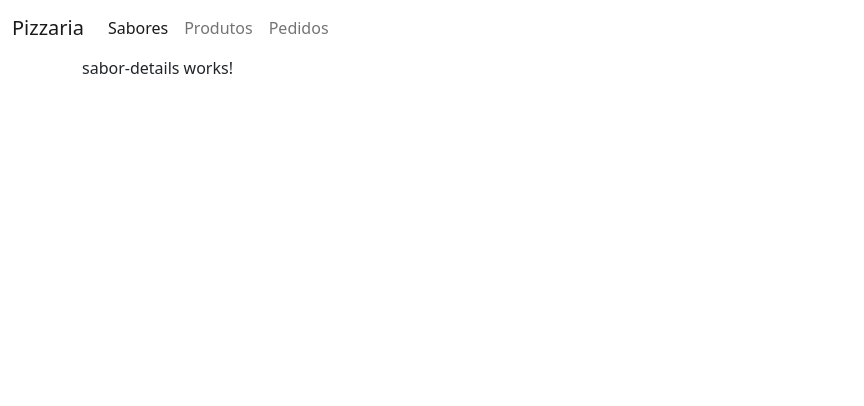
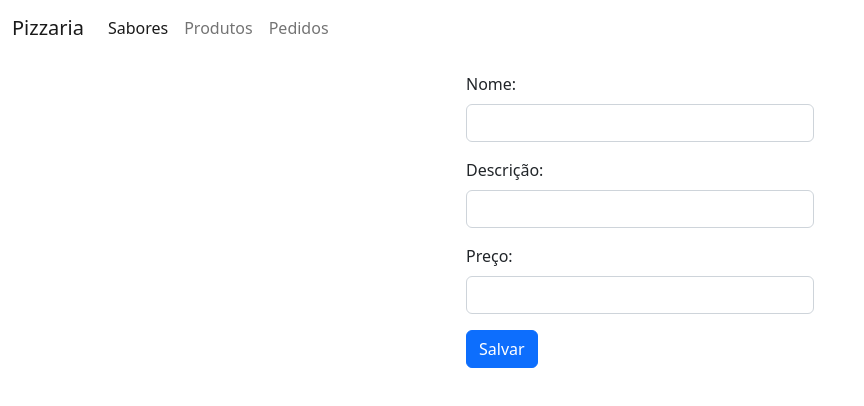
Before and after one commit to TheAndrew1/Pizzaria-Front, an Angular app: page /sabores/form in a window 1280 px wide. Shown: the top 406 px of the page, without its empty margins (0-864 px from the left). Built offline with nearby package versions, Linux system fonts and the light colour scheme.

Commit message:
adicionar e editar funcionando, service editado para async

```diff
--- a/src/app/sabor/sabor-details/sabor-details.component.html
+++ b/src/app/sabor/sabor-details/sabor-details.component.html
@@ -1 +1,18 @@
-<p>sabor-details works!</p>
+<form class="container my-3 col-4">
+    <h2 *ngIf="tipo == 'new'">Adicionar sabor</h2>
+    <h2 *ngIf="tipo == 'edit'">Editar sabor</h2>
+
+    <div class="mb-3">
+        <label for="nome" class="form-label">Nome:</label>
+        <input type="text" class="form-control" id="nome" name="nome" [(ngModel)]="sabor.nome" autocomplete="off">
+    </div>
+    <div class="mb-3">
+        <label for="descricao" class="form-label">Descrição:</label>
+        <input type="text" class="form-control" id="descricao" name="descricao" [(ngModel)]="sabor.descricao" autocomplete="off">
+    </div>
+    <div class="mb-3">
+        <label for="valor" class="form-label">Preço:</label>
+        <input type="number" class="form-control" id="valor" name="valor" [(ngModel)]="sabor.valor" autocomplete="off">
+    </div>
+    <button type="submit" class="btn btn-primary" (click)="salvar()">Salvar</button>
+  </form>
--- a/src/app/sabor/sabor-details/sabor-details.component.ts
+++ b/src/app/sabor/sabor-details/sabor-details.component.ts
@@ -1,10 +1,54 @@
-import { Component } from '@angular/core';
+import { Component, inject } from '@angular/core';
+import { Sabor } from '../saborModel';
+import { ActivatedRoute, Router } from '@angular/router';
+import { SaborService } from '../sabor.service';
 
 @Component({
   selector: 'app-sabor-details',
   templateUrl: './sabor-details.component.html',
   styleUrls: ['./sabor-details.component.scss']
 })
+
 export class SaborDetailsComponent {
+  router = inject(Router);
+  rota = inject(ActivatedRoute);
+  saborService = inject(SaborService);
 
+  sabor: Sabor = new Sabor();
+  tipo!: string | null;
+  id!: number;
+
+  constructor(){
+    this.rota.queryParamMap.subscribe(params => {
+      this.tipo = params.get("type");
+      this.id = Number(params.get("id"));
+    });
+
+    if(this.id != 0){
+      this.findById(this.id);
+    }
+  }
+
+  findById(id: number){
+    this.saborService.findById(id).then(promise => promise.subscribe({
+      next: response => this.sabor = response,
+      error: erro => console.log(erro)
+    }));
+  }
+
+  async salvar(){
+    if(this.tipo == "new"){
+       this.saborService.create(this.sabor).then(promise => promise.subscribe({
+        next: response => this.sabor = response,
+        error: erro => console.log(erro)
+      }));
+    }else{
+      this.saborService.edit(this.id, this.sabor).then(promise => promise.subscribe({
+        next: response => this.sabor = response,
+        error: erro => console.log(erro)
+      }));
+    }
+
+    this.router.navigate(["/sabores"]);
+  }
 }
--- a/src/app/sabor/sabor-list/sabor-list.component.html
+++ b/src/app/sabor/sabor-list/sabor-list.component.html
@@ -4,7 +4,7 @@
 			<input id="table-filtering-search" class="form-control" type="text" autocomplete="off" [formControl]="control" name="busca" (ngModelChange)="filter()" placeholder="Buscar..."/>
 		</div>
 		<div class="col-xs-3 col-sm-auto">
-			<button type="button" class="btn btn-primary" [routerLink]="['/sabores/form']" [queryParams]="{id: undefined, type: 'new'}">Adicionar</button>
+			<button type="button" class="btn btn-primary" [routerLink]="['/sabores/form']" [queryParams]="{type: 'new'}">Adicionar</button>
 		</div>
 	</div>
 </form>
--- a/src/app/sabor/sabor-list/sabor-list.component.ts
+++ b/src/app/sabor/sabor-list/sabor-list.component.ts
@@ -8,6 +8,7 @@ import { FormControl } from '@angular/forms';
   templateUrl: './sabor-list.component.html',
   styleUrls: ['./sabor-list.component.scss']
 })
+
 export class SaborListComponent {
   control = new FormControl('', { nonNullable: true });
   saborService = inject(SaborService);
@@ -20,11 +21,11 @@ export class SaborListComponent {
 	}
 
   findAll(){
-    this.saborService.findAll().subscribe({
+    this.saborService.findAll().then(promise => promise.subscribe({
       next: response => {this.sabores = response;
                         this.sabores$ = this.sabores},
       error: erro => console.log(erro)
-    });
+    }));
   }
 
   filter(){
--- a/src/app/sabor/sabor.service.ts
+++ b/src/app/sabor/sabor.service.ts
@@ -12,23 +12,23 @@ export class SaborService {
 
   constructor() { }
 
-  findById(id: number): Observable<Sabor> {
+  async findById(id: number): Promise<Observable<Sabor>> {
     return this.http.get<Sabor>(this.API + "?id=" + id);
   }
 
-  findAll(): Observable<Sabor[]> {
+  async findAll(): Promise<Observable<Sabor[]>> {
     return this.http.get<Sabor[]>(this.API + "/list");
   }
 
-  create(sabor: Sabor): Observable<Sabor>{
+  async create(sabor: Sabor): Promise<Observable<Sabor>>{
     return this.http.post<Sabor>(this.API, sabor);
   }
 
-  edit(id: number, sabor: Sabor): Observable<Sabor>{
+  async edit(id: number, sabor: Sabor): Promise<Observable<Sabor>>{
     return this.http.put<Sabor>(this.API + "?id=" + id, sabor);
   }
 
-  delete(id: number): Observable<Sabor> {
+  async delete(id: number): Promise<Observable<Sabor>> {
     return this.http.delete<Sabor>(this.API + "?id=" + id);
   }
 }
```
